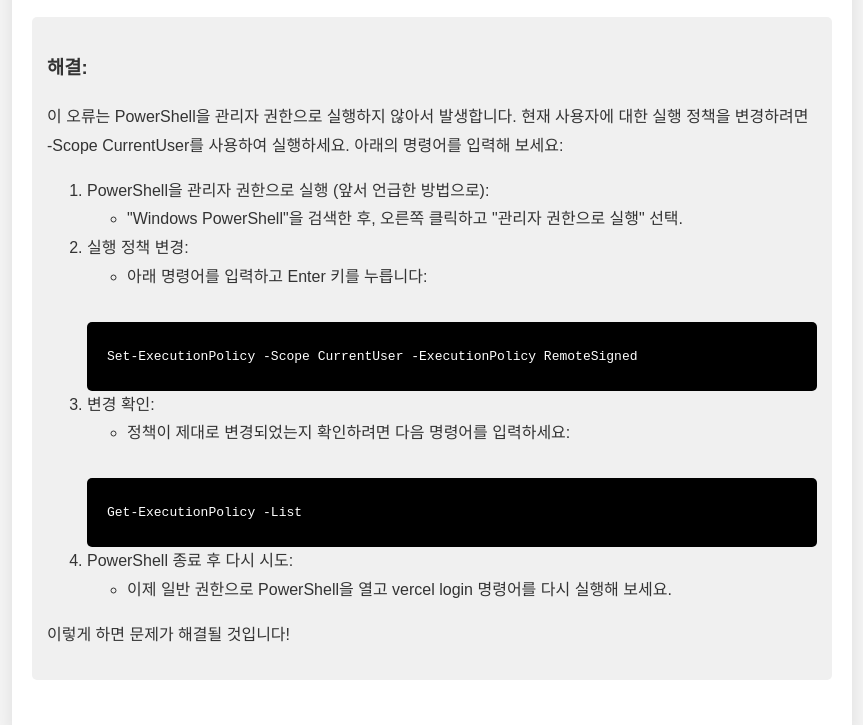
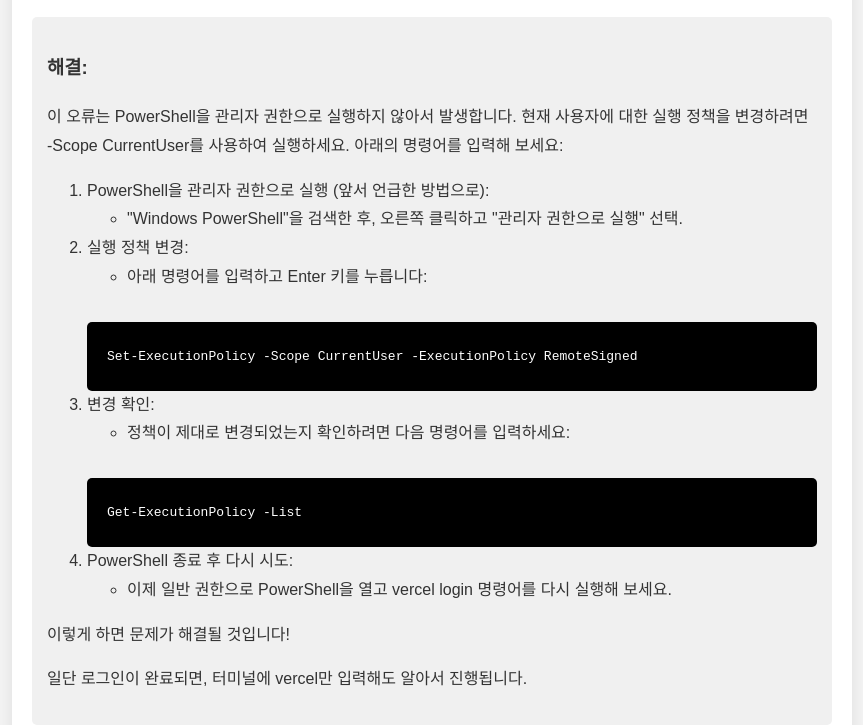
Before and after one commit to hareguu2142/HoMe, a website: page public/pages/vercel_login.html in a window 1280 px wide. Shown: the part 1674-2399 px from the top of the page, without its empty margins (208-1071 px from the left). Drawn offline with Linux system fonts and the light colour scheme; some packages are replaced by stand-ins of ours; a script that the page names is missing.

Commit message:
Add/update HTML file: vercel_login.html

```diff
--- a/public/pages/vercel_login.html
+++ b/public/pages/vercel_login.html
@@ -1,3 +1,4 @@
+
 <!DOCTYPE html>
 
 <html lang="ko">
@@ -195,6 +196,7 @@
 </li>
 </ol>
 <p>이렇게 하면 문제가 해결될 것입니다!</p>
+<p>일단 로그인이 완료되면, 터미널에 vercel만 입력해도 알아서 진행됩니다.</p>
 </div>
 </div>
 <script>
```
